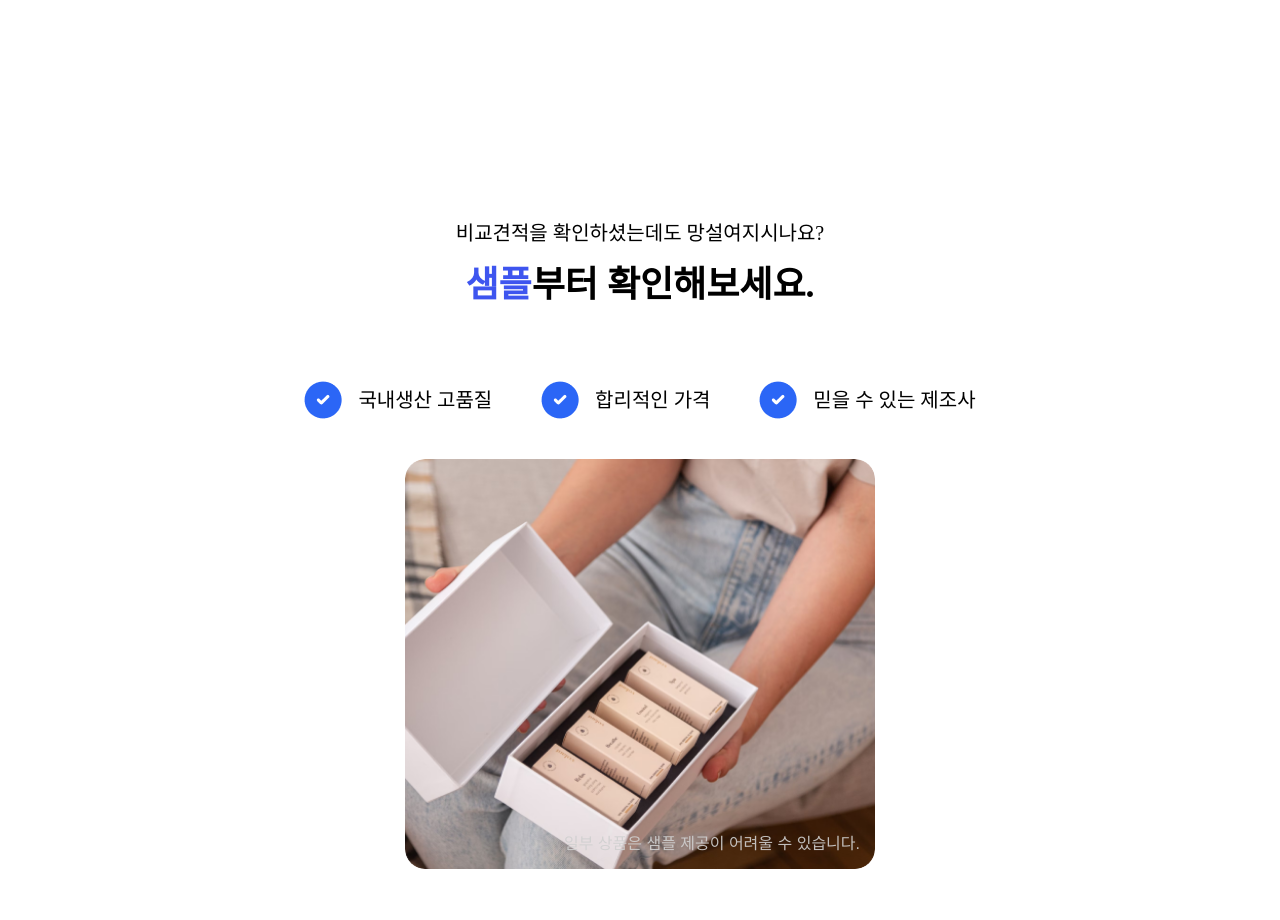
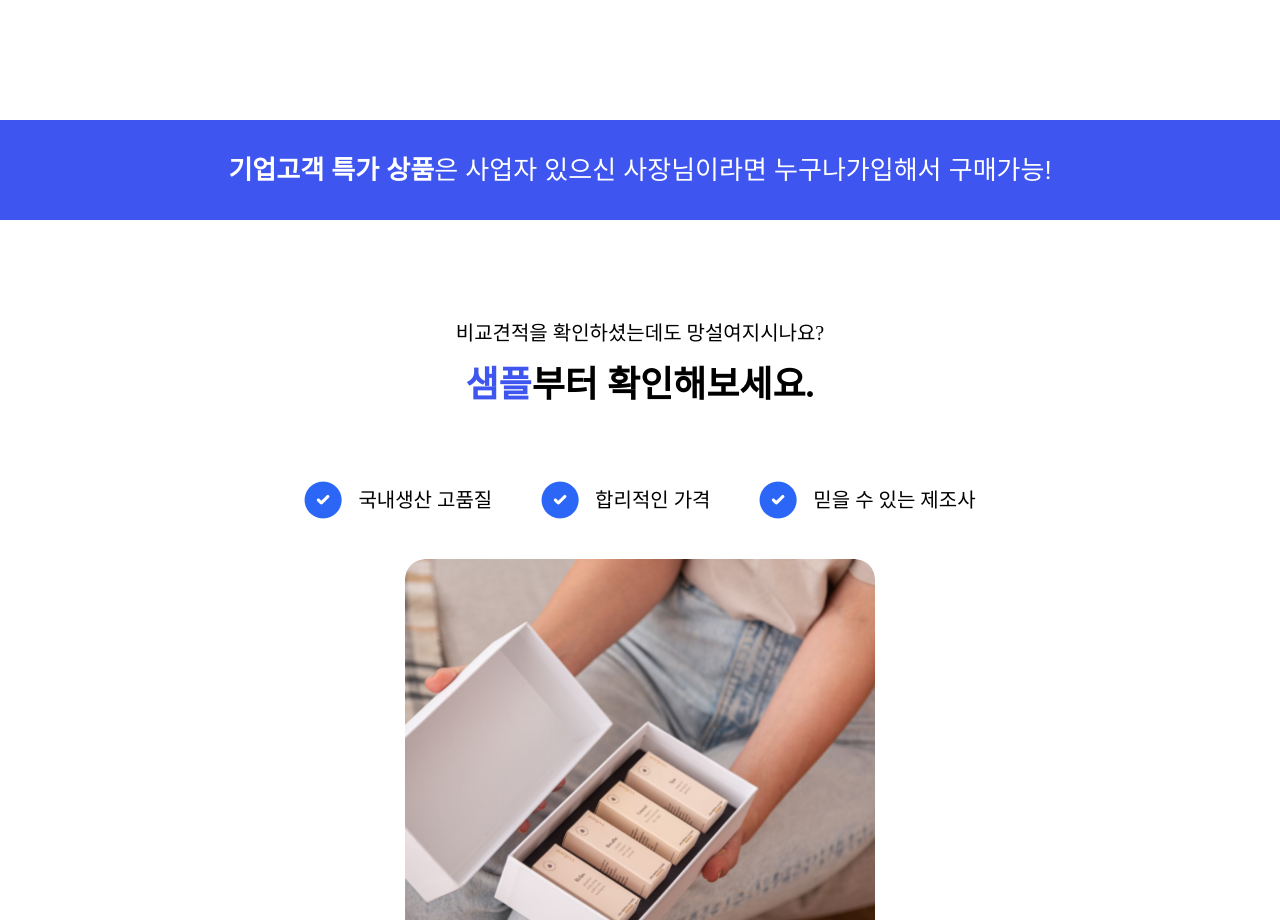
Before and after one commit to FastCampus-Final-Project-bizcurator-1/FinalProject-1-Frontend, a React (Create React App) app: page / in a window 1280 px wide. Shown: the part 1880-2800 px from the top of the page. Built offline with nearby package versions, Linux system fonts and the light colour scheme; the HTML template or start-up script is replaced by a standard one.

Commit message:
[ADD] BusinessDeals 컴포넌트 추가

```diff
--- a/src/App.js
+++ b/src/App.js
@@ -5,10 +5,22 @@ import GlobalStyle from './styles/GlobalStyle';
 import styled from 'styled-components';
 import FAQ from './main/FAQ/FAQ';
 import Sample from './main/Sample/Sample';
+import BusinessDeals from './main/BusinessDeals';
 
 function App() {
+  const [outerWidth, setOuterWidth] = useState(window.outerWidth);
+
   const [isView, setIsView] = useState(false);
   const sectionRef = useRef(null);
+
+  useEffect(() => {
+    const handleResize = () => {
+      console.log(window.outerWidth);
+      setOuterWidth(window.outerWidth);
+    };
+
+    window.addEventListener('resize', handleResize);
+  }, []);
 
   const option = {
     root: null,
@@ -45,6 +57,14 @@ function App() {
       <GlobalStyle />
       <Test />
       <div ref={sectionRef}>
+        {outerWidth > 1024 ? (
+          <BusinessDeals>
+            <Bold>기업고객 특가 상품</Bold>은 사업자 있으신 사장님이라면
+            누구나가입해서 구매가능!{' '}
+          </BusinessDeals>
+        ) : (
+          <Img src="/images/BusinessDeals.png" />
+        )}
         <Sample isView={isView} />
         <FAQ />
         <PartnerList />
@@ -59,3 +79,7 @@ export default App;
 const Test = styled.div`
   height: 2000px;
 `;
+const Bold = styled.span`
+  font-weight: 700;
+`;
+const Img = styled.img``;
--- /dev/null
+++ b/src/main/BusinessDeals.jsx
@@ -0,0 +1,19 @@
+import React from 'react';
+import styled from 'styled-components';
+
+export default function BusinessDeals({ children }) {
+  return <Container>{children}</Container>;
+}
+
+const Container = styled.div`
+  width: 100%;
+  display: flex;
+  justify-content: center;
+  align-items: center;
+  height: 100px;
+  font-size: 26px;
+  font-family: 'Noto Sans KR', sans-serif;
+  font-weight: 300;
+  color: #ffffff;
+  background-color: #3e55ef;
+`;
```
Also changed, not shown: public/images/BusinessDeals.png (added).
